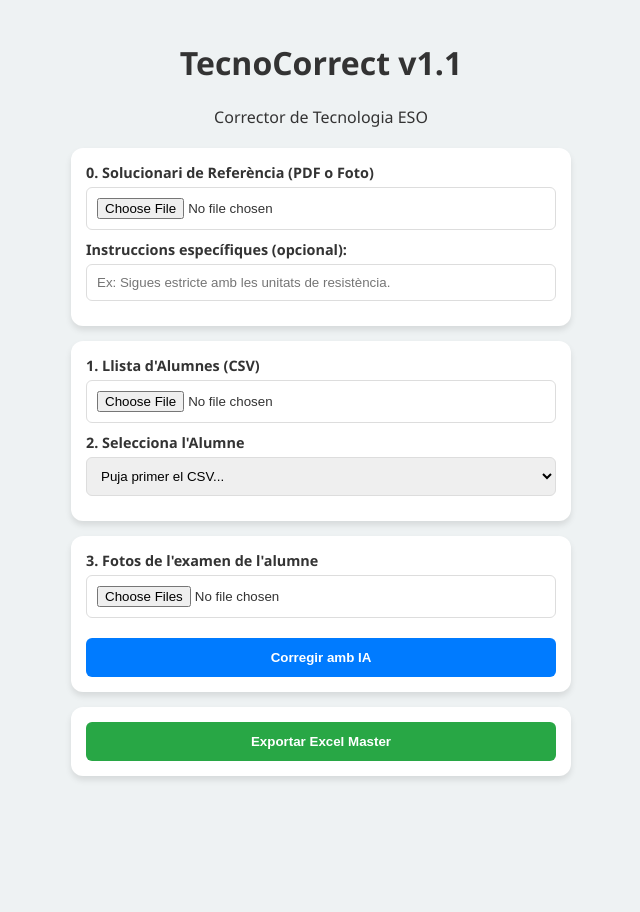
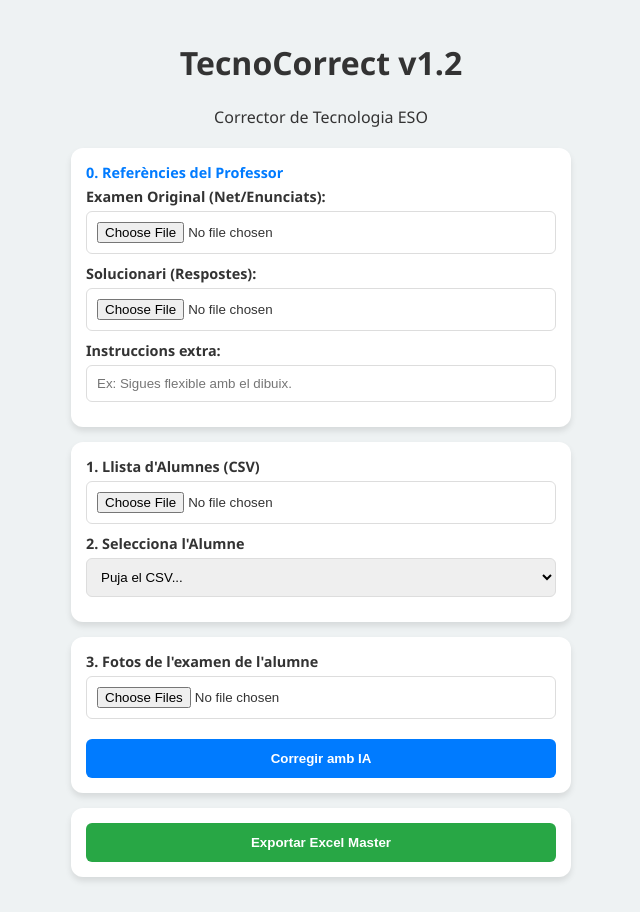
Before and after one commit to smenend1/tecnocorrect, a plain HTML site: page index.html in a window 1280 px wide. Shown: the whole page, without its empty margins (319-959 px from the left). Before the commit the page ends 811 px from the top, so only its background shows below. Drawn offline with Linux system fonts and the light colour scheme.

Commit message:
Actualizar index.html

```diff
--- a/index.html
+++ b/index.html
@@ -3,7 +3,7 @@
 <head>
     <meta charset="UTF-8">
     <meta name="viewport" content="width=device-width, initial-scale=1.0">
-    <title>TecnoCorrect PWA</title>
+    <title>TecnoCorrect v1.2</title>
     <link rel="stylesheet" href="style.css">
     <link rel="manifest" href="manifest.json">
     <script src="https://cdnjs.cloudflare.com/ajax/libs/xlsx/0.18.5/xlsx.full.min.js"></script>
@@ -11,15 +11,21 @@
 <body>
     <div class="container">
         <header>
-            <h1>TecnoCorrect v1.1</h1>
+            <h1>TecnoCorrect v1.2</h1>
             <p>Corrector de Tecnologia ESO</p>
         </header>
 
         <section class="card">
-            <label>0. Solucionari de Referència (PDF o Foto)</label>
+            <label style="color: #007bff;">0. Referències del Professor</label>
+
+            <label>Examen Original (Net/Enunciats):</label>
+            <input type="file" id="masterBlank" accept="image/*,.pdf">
+
+            <label>Solucionari (Respostes):</label>
             <input type="file" id="masterSolution" accept="image/*,.pdf">
-            <label>Instruccions específiques (opcional):</label>
-            <input type="text" id="customInstructions" placeholder="Ex: Sigues estricte amb les unitats de resistència.">
+
+            <label>Instruccions extra:</label>
+            <input type="text" id="customInstructions" placeholder="Ex: Sigues flexible amb el dibuix.">
         </section>
 
         <section class="card">
@@ -27,16 +33,13 @@
             <input type="file" id="csvFile" accept=".csv">
 
             <label>2. Selecciona l'Alumne</label>
-            <select id="alumneSelect">
-                <option>Puja primer el CSV...</option>
-            </select>
+            <select id="alumneSelect"><option>Puja el CSV...</option></select>
         </section>
 
         <section class="card">
             <label>3. Fotos de l'examen de l'alumne</label>
             <input type="file" id="examPhotos" multiple accept="image/*" capture="environment">
             <div id="preview"></div>
-
             <button id="btnCorrect" class="btn-main">Corregir amb IA</button>
         </section>
 
@@ -44,12 +47,6 @@
             <button id="btnExport" class="btn-sec">Exportar Excel Master</button>
         </section>
     </div>
-
     <script src="app.js"></script>
-    <script>
-        if ('serviceWorker' in navigator) {
-            navigator.serviceWorker.register('sw.js');
-        }
-    </script>
 </body>
 </html>
```
